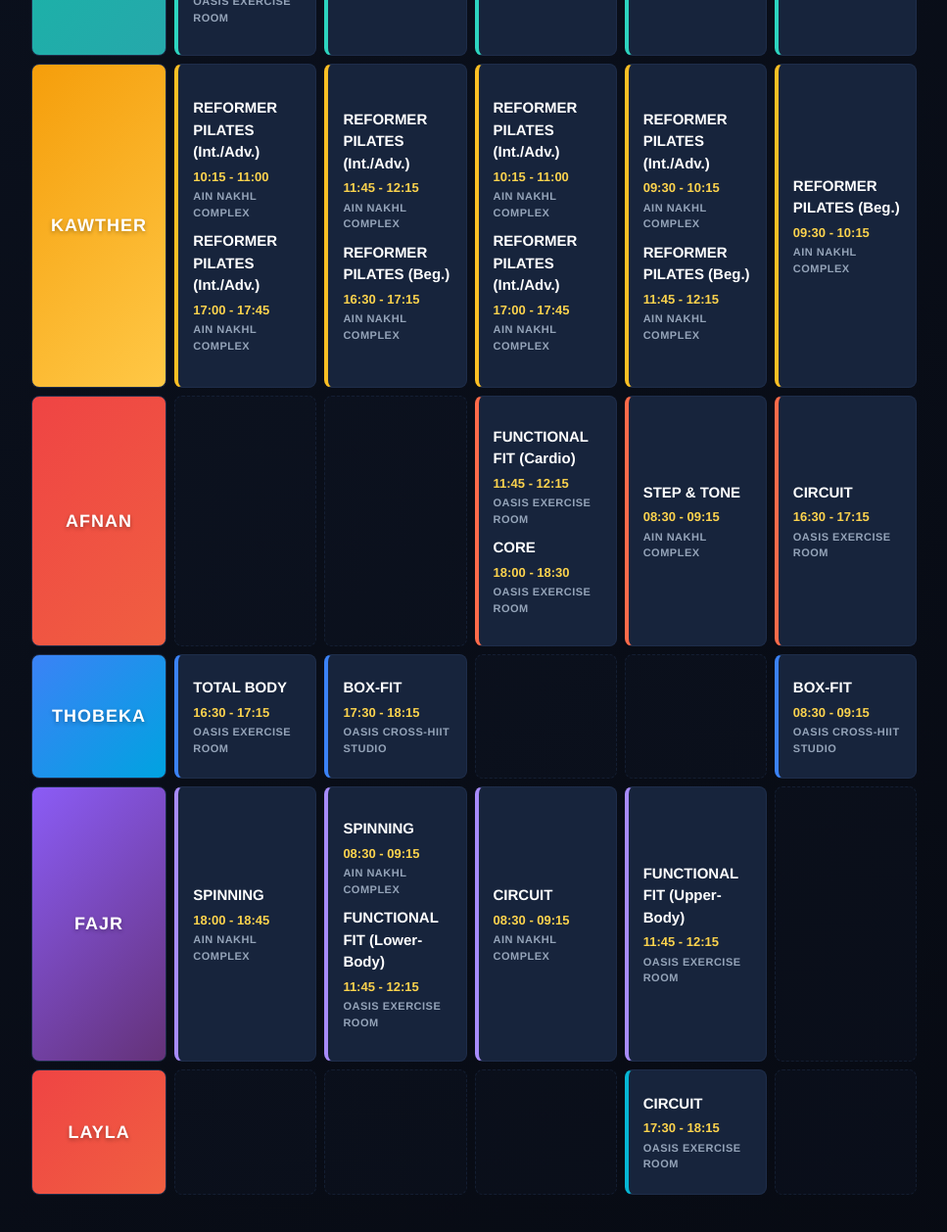
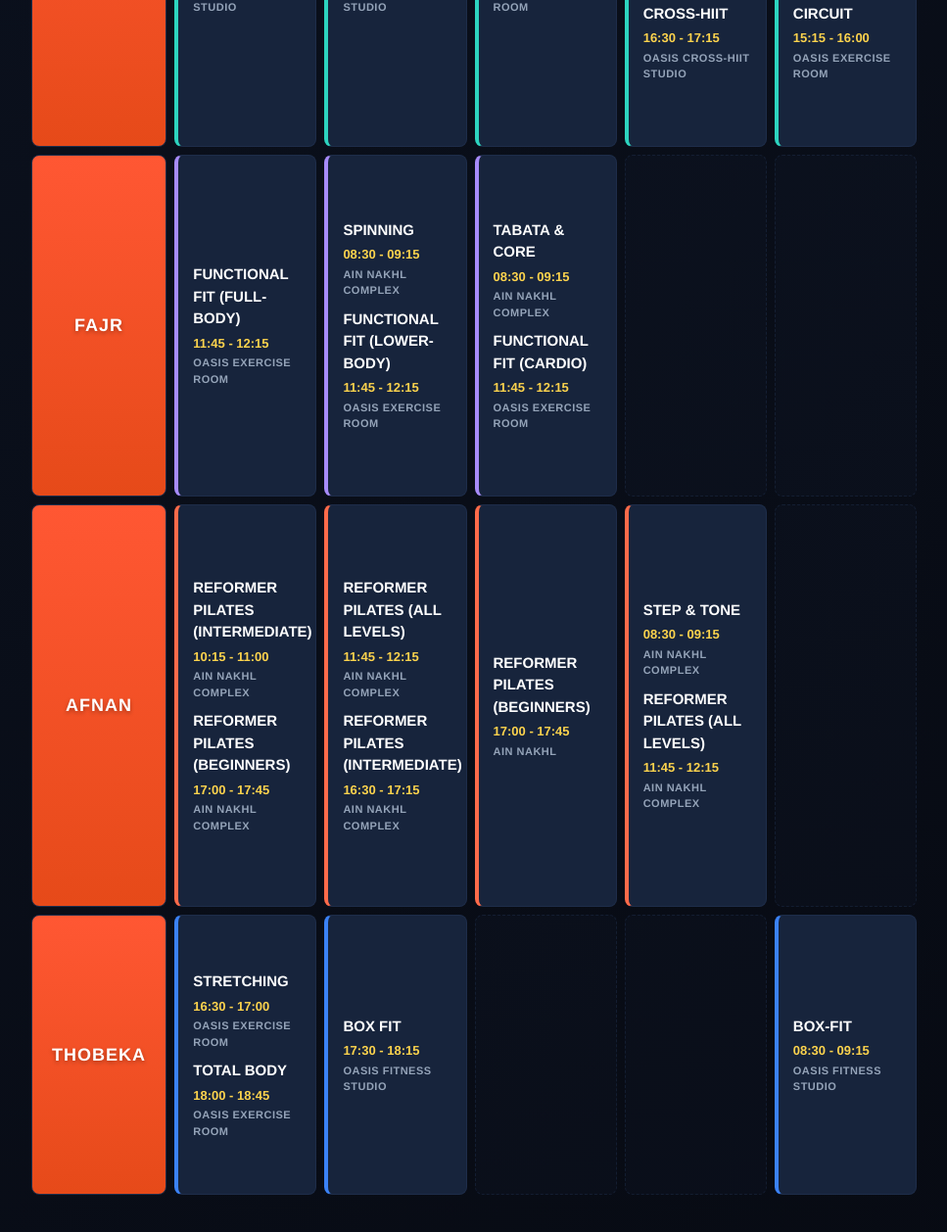
Before and after one commit to ahmemt0a/Female-Fitness-Classes, a plain HTML site: page index.html in a window 1280 px wide. Shown: the part 532-1790 px from the top of the page at 98% size, without its empty margins (16-983 px from the left). Drawn offline with Linux system fonts and the light colour scheme.

```diff
--- a/index.html
+++ b/index.html
@@ -85,27 +85,7 @@
             color: #ffffff;
             background: linear-gradient(180deg, #ff5733 0%, #e64a19 100%) !important;
             text-shadow: 0 2px 4px rgba(0,0,0,0.3);
-	 }
-
-        /* Distinct Highlight Colors for Each Trainer */
-        .row-najwa .instructor-name { background: linear-gradient(135deg, #14b8a6 0%, #26A8AB 100%) !important; }
-        .row-najwa td:not(.instructor-name):not(.empty-cell) { border-left: 4px solid #2dd4bf; text-align: left; padding-left: 10px; background-color: #132238; }
-
-        .row-kawther .instructor-name { background: linear-gradient(135deg, #f59e0b 0%, #FFC846 100%) !important; }
-        .row-kawther td:not(.instructor-name):not(.empty-cell) { border-left: 4px solid #fbbf24; text-align: left; padding-left: 10px; background-color: #132238; }
-
-        .row-afnan .instructor-name { background: linear-gradient(135deg, #ef4444 0%, #F05F41 100%) !important; }
-        .row-afnan td:not(.instructor-name):not(.empty-cell) { border-left: 4px solid #ff6b4a; text-align: left; padding-left: 10px; background-color: #132238; }
-
-        .row-thobeka .instructor-name { background: linear-gradient(135deg, #3b82f6 0%, #00A3E0 100%) !important; }
-        .row-thobeka td:not(.instructor-name):not(.empty-cell) { border-left: 4px solid #3b82f6; text-align: left; padding-left: 10px; background-color: #132238; }
-
-        .row-fajr .instructor-name { background: linear-gradient(135deg, #8b5cf6 0%, #643278 100%) !important; }
-        .row-fajr td:not(.instructor-name):not(.empty-cell) { border-left: 4px solid #a78bfa; text-align: left; padding-left: 10px; background-color: #132238; }
-
-        .row-layla .instructor-name { background: linear-gradient(135deg, #ef4444 0%, #F05F41 100%) !important; }
-        .row-layla td:not(.instructor-name):not(.empty-cell) { border-left: 4px solid #ff6b4a; text-align: left; padding-left: 10px; background-color: #132238; }
-
+        }
         .class-item {
             margin-bottom: 10px;
         }
@@ -115,6 +95,7 @@
         .class-title {
             font-weight: 800;
             font-size: 15px;
+            text-transform: uppercase;
             margin-bottom: 4px;
             display: block;
             color: #ffffff;
@@ -139,20 +120,14 @@
         .row-najwa { border-left: 6px solid #2dd4bf; }
         .row-najwa td:not(.instructor-name):not(.empty-cell) { border-left: 4px solid #2dd4bf; text-align: left; padding-left: 15px; background-color: #17243c; }
 
-        .row-kawther { border-left: 6px solid #fbbf24; }
-        .row-kawther td:not(.instructor-name):not(.empty-cell) { border-left: 4px solid #fbbf24; text-align: left; padding-left: 15px; background-color: #17243c; }
+        .row-fajr { border-left: 6px solid #a78bfa; }
+        .row-fajr td:not(.instructor-name):not(.empty-cell) { border-left: 4px solid #a78bfa; text-align: left; padding-left: 15px; background-color: #17243c; }
 
         .row-afnan { border-left: 6px solid #ff6b4a; }
         .row-afnan td:not(.instructor-name):not(.empty-cell) { border-left: 4px solid #ff6b4a; text-align: left; padding-left: 15px; background-color: #17243c; }
 
         .row-thobeka { border-left: 6px solid #3b82f6; }
         .row-thobeka td:not(.instructor-name):not(.empty-cell) { border-left: 4px solid #3b82f6; text-align: left; padding-left: 15px; background-color: #17243c; }
-
-        .row-fajr { border-left: 6px solid #a78bfa; }
-        .row-fajr td:not(.instructor-name):not(.empty-cell) { border-left: 4px solid #a78bfa; text-align: left; padding-left: 15px; background-color: #17243c; }
-
-        .row-layla { border-left: 6px solid #06b6d4; }
-        .row-layla td:not(.instructor-name):not(.empty-cell) { border-left: 4px solid #06b6d4; text-align: left; padding-left: 15px; background-color: #17243c; }
 
         .empty-cell {
             background-color: rgba(22, 34, 53, 0.2) !important;
@@ -179,225 +154,174 @@
             </tr>
         </thead>
         <tbody>
-            <!-- NAJWA (Teal Theme) -->
+            <!-- NAJWA -->
             <tr class="row-najwa">
                 <td class="instructor-name">Najwa</td>
                 <td>
                     <div class="class-item">
-                        <span class="class-title">CROSS-HIIT</span>
+                        <span class="class-title">Cross-HIIT</span>
                         <span class="class-time">08:30 - 09:15</span>
+                        <span class="class-location">Oasis Fitness Studio</span>
+                    </div>
+                </td>
+                <td>
+                    <div class="class-item">
+                        <span class="class-title">Cross-HIIT</span>
+                        <span class="class-time">16:30 - 17:15</span>
+                        <span class="class-location">Oasis Fitness Studio</span>
+                    </div>
+                </td>
+                <td>
+                    <div class="class-item">
+                        <span class="class-title">Core</span>
+                        <span class="class-time">17:30 - 18:15</span>
+                        <span class="class-location">Oasis Exercise Room</span>
+                    </div>
+                </td>
+                <td>
+                    <div class="class-item">
+                        <span class="class-title">Functional Fit (Upper-Body)</span>
+                        <span class="class-time">11:45 - 12:15</span>
+                        <span class="class-location">Oasis Exercise Room</span>
+                    </div>
+                    <div class="class-item">
+                        <span class="class-title">Cross-HIIT</span>
+                        <span class="class-time">16:30 - 17:15</span>
                         <span class="class-location">Oasis Cross-HIIT Studio</span>
                     </div>
+                </td>
+                <td>
                     <div class="class-item">
-                        <span class="class-title">FUNCTIONAL FIT (Full-Body)</span>
+                        <span class="class-title">Functional Fit (Full-Body)</span>
+                        <span class="class-time">11:45 - 12:15</span>
+                        <span class="class-location">Oasis Exercise Room</span>
+                    </div>
+                    <div class="class-item">
+                        <span class="class-title">Circuit</span>
+                        <span class="class-time">15:15 - 16:00</span>
+                        <span class="class-location">Oasis Exercise Room</span>
+                    </div>
+                </td>
+            </tr>
+
+            <!-- FAJR -->
+            <tr class="row-fajr">
+                <td class="instructor-name">Fajr</td>
+                <td>
+                    <div class="class-item">
+                        <span class="class-title">Functional Fit (Full-Body)</span>
                         <span class="class-time">11:45 - 12:15</span>
                         <span class="class-location">Oasis Exercise Room</span>
                     </div>
                 </td>
                 <td>
                     <div class="class-item">
-                        <span class="class-title">CROSS-HIIT</span>
-                        <span class="class-time">16:30 - 17:15</span>
-                        <span class="class-location">Oasis Cross-HIIT Studio</span>
+                        <span class="class-title">Spinning</span>
+                        <span class="class-time">08:30 - 09:15</span>
+                        <span class="class-location">Ain Nakhl Complex</span>
+                    </div>
+                    <div class="class-item">
+                        <span class="class-title">Functional Fit (Lower-Body)</span>
+                        <span class="class-time">11:45 - 12:15</span>
+                        <span class="class-location">Oasis Exercise Room</span>
                     </div>
                 </td>
                 <td>
                     <div class="class-item">
-                        <span class="class-title">CROSS-HIIT Open</span>
-                        <span class="class-time">17:30 - 18:30</span>
-                        <span class="class-location">Oasis Cross-HIIT Studio</span>
+                        <span class="class-title">Tabata & Core</span>
+                        <span class="class-time">08:30 - 09:15</span>
+                        <span class="class-location">Ain Nakhl Complex</span>
                     </div>
-                </td>
-                <td>
                     <div class="class-item">
-                        <span class="class-title">CROSS-HIIT</span>
-                        <span class="class-time">16:30 - 17:15</span>
-                        <span class="class-location">Oasis Cross-HIIT Studio</span>
-                    </div>
-                </td>
-                <td>
-                    <div class="class-item">
-                        <span class="class-title">FUNCTIONAL FIT (Full-Body)</span>
+                        <span class="class-title">Functional Fit (Cardio)</span>
                         <span class="class-time">11:45 - 12:15</span>
                         <span class="class-location">Oasis Exercise Room</span>
                     </div>
                 </td>
+                <td class="empty-cell"></td>
+                <td class="empty-cell"></td>
             </tr>
 
-            <!-- KAWTHER (Amber/Gold Theme) -->
-            <tr class="row-kawther">
-                <td class="instructor-name">Kawther</td>
+            <!-- AFNAN -->
+            <tr class="row-afnan">
+                <td class="instructor-name">Afnan</td>
                 <td>
                     <div class="class-item">
-                        <span class="class-title">REFORMER PILATES (Int./Adv.)</span>
+                        <span class="class-title">Reformer Pilates (Intermediate)</span>
                         <span class="class-time">10:15 - 11:00</span>
                         <span class="class-location">Ain Nakhl Complex</span>
                     </div>
                     <div class="class-item">
-                        <span class="class-title">REFORMER PILATES (Int./Adv.)</span>
+                        <span class="class-title">Reformer Pilates (Beginners)</span>
                         <span class="class-time">17:00 - 17:45</span>
                         <span class="class-location">Ain Nakhl Complex</span>
                     </div>
                 </td>
                 <td>
                     <div class="class-item">
-                        <span class="class-title">REFORMER PILATES (Int./Adv.)</span>
+                        <span class="class-title">Reformer Pilates (All Levels)</span>
                         <span class="class-time">11:45 - 12:15</span>
                         <span class="class-location">Ain Nakhl Complex</span>
                     </div>
                     <div class="class-item">
-                        <span class="class-title">REFORMER PILATES (Beg.)</span>
+                        <span class="class-title">Reformer Pilates (Intermediate)</span>
                         <span class="class-time">16:30 - 17:15</span>
                         <span class="class-location">Ain Nakhl Complex</span>
                     </div>
                 </td>
                 <td>
                     <div class="class-item">
-                        <span class="class-title">REFORMER PILATES (Int./Adv.)</span>
-                        <span class="class-time">10:15 - 11:00</span>
-                        <span class="class-location">Ain Nakhl Complex</span>
-                    </div>
-                    <div class="class-item">
-                        <span class="class-title">REFORMER PILATES (Int./Adv.)</span>
+                        <span class="class-title">Reformer Pilates (Beginners)</span>
                         <span class="class-time">17:00 - 17:45</span>
-                        <span class="class-location">Ain Nakhl Complex</span>
+                        <span class="class-location">Ain Nakhl</span>
                     </div>
                 </td>
                 <td>
                     <div class="class-item">
-                        <span class="class-title">REFORMER PILATES (Int./Adv.)</span>
-                        <span class="class-time">09:30 - 10:15</span>
+                        <span class="class-title">Step & Tone</span>
+                        <span class="class-time">08:30 - 09:15</span>
                         <span class="class-location">Ain Nakhl Complex</span>
                     </div>
                     <div class="class-item">
-                        <span class="class-title">REFORMER PILATES (Beg.)</span>
+                        <span class="class-title">Reformer Pilates (All Levels)</span>
                         <span class="class-time">11:45 - 12:15</span>
                         <span class="class-location">Ain Nakhl Complex</span>
                     </div>
                 </td>
+                <td class="empty-cell"></td>
+            </tr>
+
+            <!-- THOBEKA -->
+            <tr class="row-thobeka">
+                <td class="instructor-name">Thobeka</td>
                 <td>
                     <div class="class-item">
-                        <span class="class-title">REFORMER PILATES (Beg.)</span>
-                        <span class="class-time">09:30 - 10:15</span>
-                        <span class="class-location">Ain Nakhl Complex</span>
-                    </div>
-                </td>
-            </tr>
-
-            <!-- AFNAN (Red/Coral Theme) -->
-            <tr class="row-afnan">
-                <td class="instructor-name">Afnan</td>
-                <td class="empty-cell"></td>
-                <td class="empty-cell"></td>
-                <td>
-                    <div class="class-item">
-                        <span class="class-title">FUNCTIONAL FIT (Cardio)</span>
-                        <span class="class-time">11:45 - 12:15</span>
+                        <span class="class-title">Stretching</span>
+                        <span class="class-time">16:30 - 17:00</span>
                         <span class="class-location">Oasis Exercise Room</span>
                     </div>
                     <div class="class-item">
-                        <span class="class-title">CORE</span>
-                        <span class="class-time">18:00 - 18:30</span>
+                        <span class="class-title">Total Body</span>
+                        <span class="class-time">18:00 - 18:45</span>
                         <span class="class-location">Oasis Exercise Room</span>
                     </div>
                 </td>
                 <td>
                     <div class="class-item">
-                        <span class="class-title">STEP & TONE</span>
-                        <span class="class-time">08:30 - 09:15</span>
-                        <span class="class-location">Ain Nakhl Complex</span>
-                    </div>
-                </td>
-                <td>
-                    <div class="class-item">
-                        <span class="class-title">CIRCUIT</span>
-                        <span class="class-time">16:30 - 17:15</span>
-                        <span class="class-location">Oasis Exercise Room</span>
-                    </div>
-                </td>
-            </tr>
-
-            <!-- THOBEKA (Blue Theme) -->
-            <tr class="row-thobeka">
-                <td class="instructor-name">Thobeka</td>
-                <td>
-                    <div class="class-item">
-                        <span class="class-title">TOTAL BODY</span>
-                        <span class="class-time">16:30 - 17:15</span>
-                        <span class="class-location">Oasis Exercise Room</span>
-                    </div>
-                </td>
-                <td>
-                    <div class="class-item">
-                        <span class="class-title">BOX-FIT</span>
+                        <span class="class-title">Box Fit</span>
                         <span class="class-time">17:30 - 18:15</span>
-                        <span class="class-location">Oasis Cross-HIIT Studio</span>
+                        <span class="class-location">Oasis Fitness Studio</span>
                     </div>
                 </td>
                 <td class="empty-cell"></td>
                 <td class="empty-cell"></td>
                 <td>
                     <div class="class-item">
-                        <span class="class-title">BOX-FIT</span>
+                        <span class="class-title">Box-Fit</span>
                         <span class="class-time">08:30 - 09:15</span>
-                        <span class="class-location">Oasis Cross-HIIT Studio</span>
+                        <span class="class-location">Oasis Fitness Studio</span>
                     </div>
                 </td>
-            </tr>
-
-            <!-- FAJR (Purple Theme) -->
-            <tr class="row-fajr">
-                <td class="instructor-name">Fajr</td>
-                <td>
-                    <div class="class-item">
-                        <span class="class-title">SPINNING</span>
-                        <span class="class-time">18:00 - 18:45</span>
-                        <span class="class-location">Ain Nakhl Complex</span>
-                    </div>
-                </td>
-                <td>
-                    <div class="class-item">
-                        <span class="class-title">SPINNING</span>
-                        <span class="class-time">08:30 - 09:15</span>
-                        <span class="class-location">Ain Nakhl Complex</span>
-                    </div>
-                    <div class="class-item">
-                        <span class="class-title">FUNCTIONAL FIT (Lower-Body)</span>
-                        <span class="class-time">11:45 - 12:15</span>
-                        <span class="class-location">Oasis Exercise Room</span>
-                    </div>
-                </td>
-                <td>
-                    <div class="class-item">
-                        <span class="class-title">CIRCUIT</span>
-                        <span class="class-time">08:30 - 09:15</span>
-                        <span class="class-location">Ain Nakhl Complex</span>
-                    </div>
-                </td>
-                <td>
-                    <div class="class-item">
-                        <span class="class-title">FUNCTIONAL FIT (Upper-Body)</span>
-                        <span class="class-time">11:45 - 12:15</span>
-                        <span class="class-location">Oasis Exercise Room</span>
-                    </div>
-                </td>
-                <td class="empty-cell"></td>
-            </tr>
-
-            <!-- LAYLA (Red/Coral Theme) -->
-            <tr class="row-layla">
-                <td class="instructor-name">Layla</td>
-                <td class="empty-cell"></td>
-                <td class="empty-cell"></td>
-                <td class="empty-cell"></td>
-                <td>
-                    <div class="class-item">
-                        <span class="class-title">CIRCUIT</span>
-                        <span class="class-time">17:30 - 18:15</span>
-                        <span class="class-location">Oasis Exercise Room</span>
-                    </div>
-                </td>
-                <td class="empty-cell"></td>
             </tr>
         </tbody>
     </table>
```
